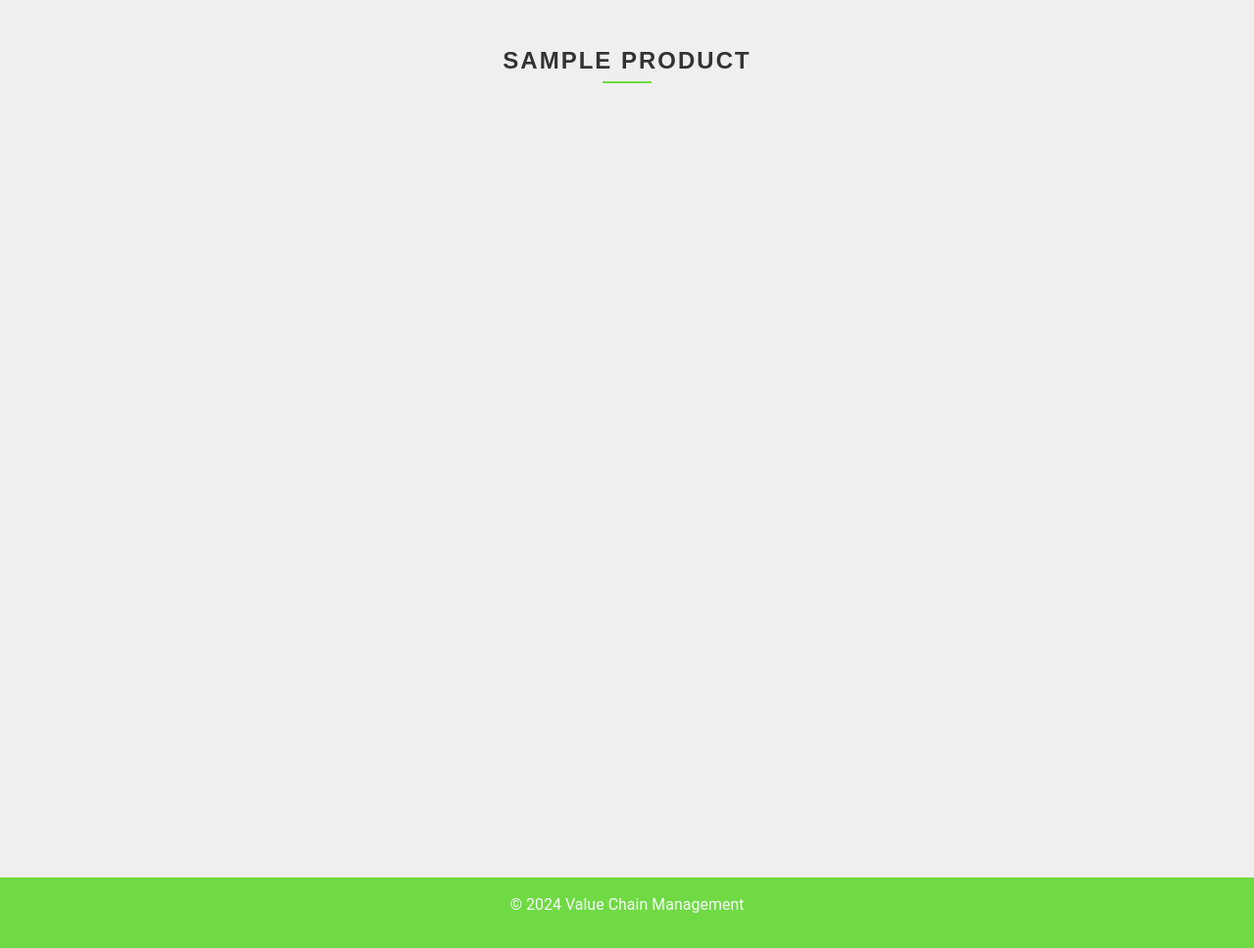
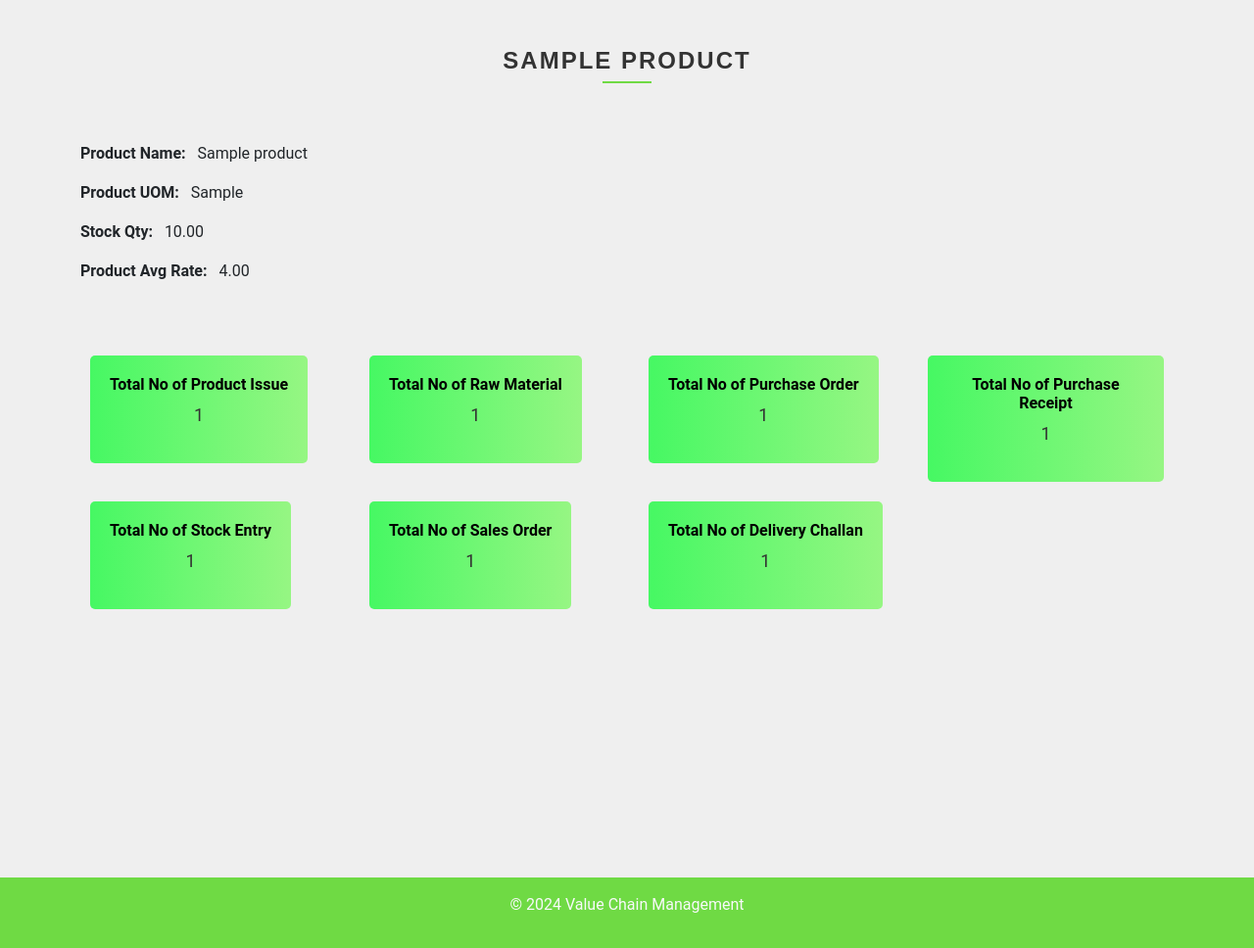
Before and after one commit to shuvro-baset/value-chain, a Django app: page /product-details/1 in a window 1280 px wide. Shown: the part 64-1032 px from the top of the page at 98% size. Run offline with Django 5.2, Linux system fonts and the light colour scheme; tables that the repository leaves empty hold one stand-in row (values such as "Sample post"); some libraries are stand-ins or nearby versions; some web fonts are replaced.

Commit message:
product details done

```diff
--- a/static/css/css/style.css
+++ b/static/css/css/style.css
@@ -129,3 +129,24 @@ table#product-table th {
     height: 300px;
     overflow: hidden;
 }
+
+.box {
+  display: inline-block;
+  margin: 10px;
+  padding: 20px;
+  border-radius: 5px;
+  text-align: center;
+}
+
+.box1 {
+  background: linear-gradient(to right, #46f863 0%, #96f683 100%);
+}
+.title {
+  color: #000000;
+  font-weight: bold;
+}
+
+.value {
+  color: #333;
+  font-size: 18px;
+}
--- a/templates/product_details.html
+++ b/templates/product_details.html
@@ -11,6 +11,61 @@
             <h2 class="text-center"><b>{{ product.product_name }}</b></h2>
         </div>
     </div>
+    <div class="row my-5">
+        <div class="col-md-12">
+            <p><b>Product Name: </b> &nbsp; {{ product.product_name }}</p>
+            <p><b>Product UOM: </b> &nbsp; {{ product.uom }}</p>
+            {% if product.is_finished_good %}
+            <p><b>Stock Qty: </b> &nbsp; {{ product.stock_qty }}</p>
+            <p><b>Product Avg Rate: </b> &nbsp; {{ product.avg_rate }}</p>
+            {% endif %}
+        </div>
+    </div>
+
+    <div class="row">
+        <div class="col-md-3">
+            <div class="box box1">
+                <h6 class="title">Total No of Product Issue</h6>
+                <p class="value">{{product_issue_count}}</p>
+            </div>
+        </div>
+        <div class="col-md-3">
+            <div class="box box1">
+                <h6 class="title">Total No of Raw Material</h6>
+                <p class="value">{{raw_mat_count}}</p>
+            </div>
+        </div>
+        <div class="col-md-3">
+            <div class="box box1">
+                <h6 class="title">Total No of Purchase Order</h6>
+                <p class="value">{{purchase_orders_count}}</p>
+            </div>
+        </div>
+        <div class="col-md-3">
+            <div class="box box1">
+                <h6 class="title">Total No of Purchase Receipt</h6>
+                <p class="value">{{purchase_receipt_count}}</p>
+            </div>
+        </div>
+        <div class="col-md-3">
+            <div class="box box1">
+                <h6 class="title">Total No of Stock Entry</h6>
+                <p class="value">{{stock_entry_count}}</p>
+            </div>
+        </div>
+        <div class="col-md-3">
+            <div class="box box1">
+                <h6 class="title">Total No of Sales Order</h6>
+                <p class="value">{{sales_order_count}}</p>
+            </div>
+        </div>
+        <div class="col-md-3">
+            <div class="box box1">
+                <h6 class="title">Total No of Delivery Challan</h6>
+                <p class="value">{{delivery_challan_count}}</p>
+            </div>
+        </div>
+    </div>
 
 </div>
 
--- a/valueChainApp/views.py
+++ b/valueChainApp/views.py
@@ -1,4 +1,4 @@
-from django.http import HttpResponse, JsonResponse
+from django.http import HttpResponse, JsonResponse, Http404
 from django.shortcuts import render, redirect, get_object_or_404
 from django.contrib.auth import authenticate
 
@@ -255,7 +255,8 @@ def createStockEntry(request, product_issue_no):
             total = float(qty) * float(rate)
 
             # Validate if stock entry exceeds product issue quantity
-            remaining_qty = float(product_issue.total_qty) - float(product_issue.stockentry_set.aggregate(total_qty=models.Sum('qty'))['total_qty'] or 0)
+            remaining_qty = float(product_issue.total_qty) - float(
+                product_issue.stockentry_set.aggregate(total_qty=models.Sum('qty'))['total_qty'] or 0)
             if float(qty) > remaining_qty:
                 messages.error(request, 'Stock Entry quantity cannot exceed remaining quantity of Product Issue')
                 return render(request, 'create_stock_entry.html', {'product_issue': product_issue})
@@ -493,8 +494,32 @@ def deliveryChallanList(request):
 
 
 def singleProduct(request, product_id):
-    product = get_object_or_404(Product, pk=product_id)
-    context = {'product': product}
+    try:
+        product = get_object_or_404(Product, pk=product_id)
+        if product:
+            product_issue_count = ProductIssue.objects.filter(product=product).count()
+            raw_mat_count = RawMaterialsProduct.objects.filter(product=product).count()
+            purchase_orders_count = PurchaseOrderProduct.objects.filter(product=product).count()
+            purchase_receipt_count = PurchaseReceiptProduct.objects.filter(product=product).count()
+            stock_entry_count = StockEntry.objects.filter(product=product).count()
+            sales_order_count = SalesOrderProduct.objects.filter(product=product).count()
+            delivery_challan_count = DeliveryChallanProduct.objects.filter(product=product).count()
+
+    except Http404:
+        return redirect('valueChainApp:product-list')
+
+    context = {
+        'product': product,
+        'product_issue_count': product_issue_count,
+        'raw_mat_count': raw_mat_count,
+        'purchase_orders_count': purchase_orders_count,
+        'purchase_receipt_count': purchase_receipt_count,
+        'stock_entry_count': stock_entry_count,
+        'sales_order_count': sales_order_count,
+        'delivery_challan_count': delivery_challan_count,
+
+    }
+
     return render(request, 'product_details.html', context)
 
 
@@ -506,8 +531,8 @@ def singleProductIssue(request, product_issue_id):
     column_name = []
     column_value = []
     raw_materials_value = \
-    PurchaseReceipt.objects.filter(product_issue_id=product_issue_id).aggregate(total_sum=Sum('total'))[
-        'total_sum'] or 0
+        PurchaseReceipt.objects.filter(product_issue_id=product_issue_id).aggregate(total_sum=Sum('total'))[
+            'total_sum'] or 0
     data['raw_materials'] = float(raw_materials_value)
     production_costs = ProductionCost.objects.filter(product_issue_id=product_issue_id)
     for cost in production_costs:
```
